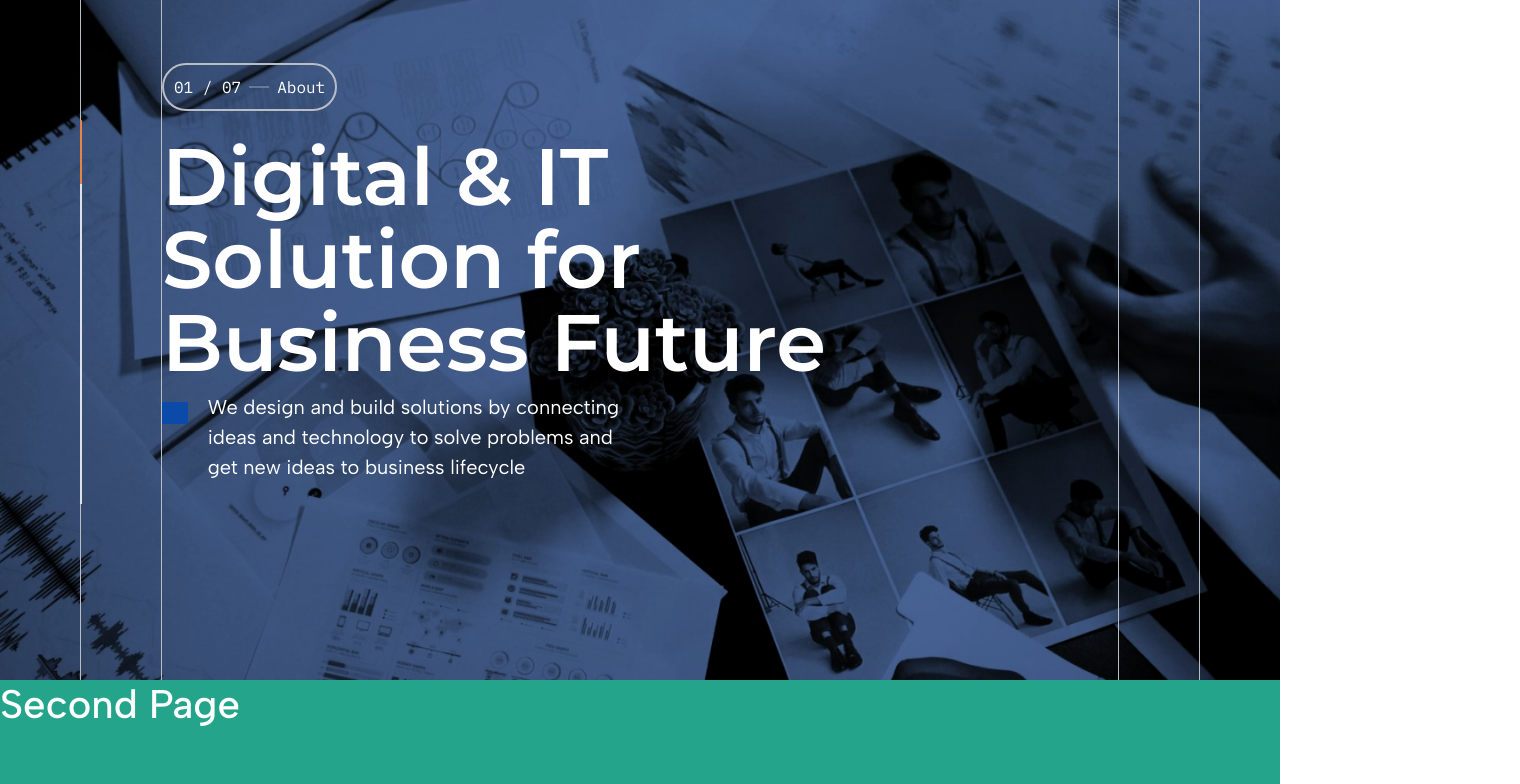
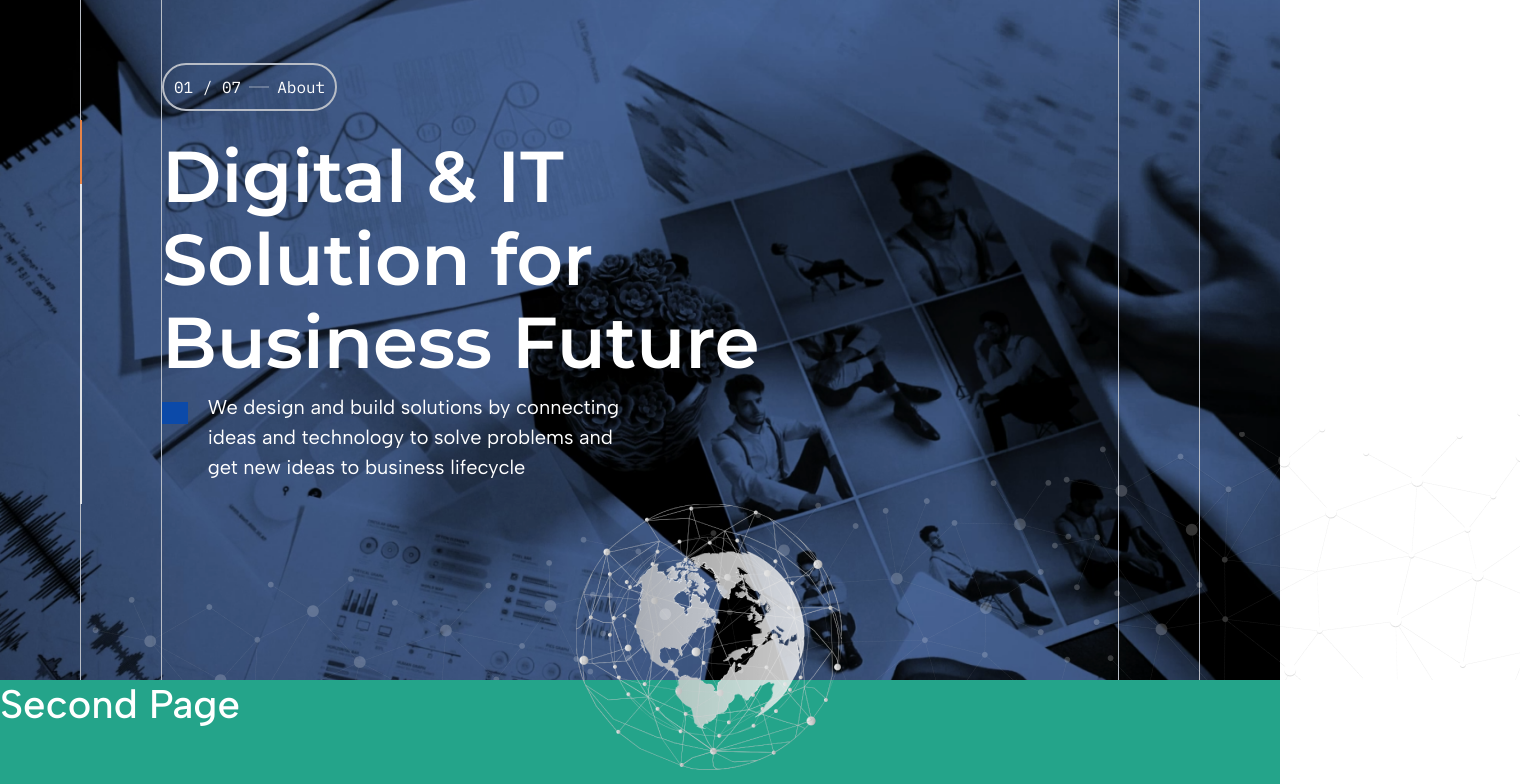
Before and after one commit to muhamadsolihin/web-tci, a Vue app: page /who-we-are in a window 1280 px wide. Shown: the part 120-904 px from the top of the page, 1520 px wide, since content can reach past the window. Built offline with nearby package versions, Linux system fonts and the light colour scheme.

Commit message:
feat(Who we are): Complete the hero section

```diff
--- a/src/views/who-we-are/index.vue
+++ b/src/views/who-we-are/index.vue
@@ -24,6 +24,8 @@
 				</div>
 			</div>
 		</div>
+    <img class="asset-1" src="@/assets/images/who-we-are/asset-1.png" alt="asset">
+    <img class="asset-3" src="@/assets/images/who-we-are/asset-3.png" alt="asset">
 	</section>
 	<section class="two">
 		<h1>Second Page</h1>
@@ -80,6 +82,7 @@
 		height: 100vh;
 		width: 100%;
 		padding: 0 80px;
+      position: relative;
 		.container {
 			height: 100vh;
 			padding: 0;
@@ -99,11 +102,20 @@
 		}
 		.hero-title {
 			font-family: 'Montserrat', sans-serif;
-			font-size: 80px;
+			font-size: 4.5rem;
 			font-weight: 600;
 			line-height: 83px;
 			text-align: start;
 		}
+    .asset-1 {
+      position: absolute;
+      bottom: -90px;
+      left: 45%;
+    }
+    .asset-3 {
+      position: absolute;
+      bottom: 0;
+    }
 	}
 	.two {
 		background: rgb(36, 164, 138);
```
Also changed, not shown: src/assets/images/who-we-are/asset-3.png (added).
